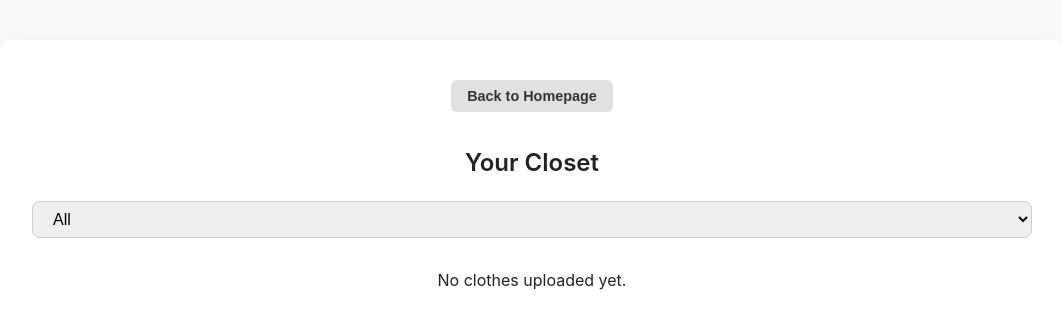
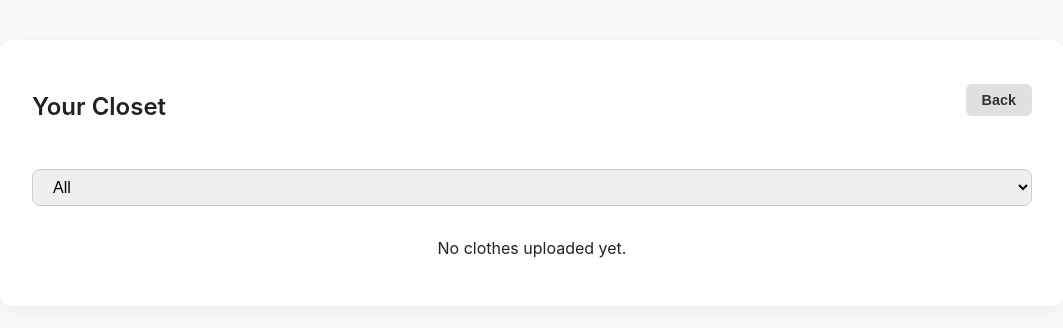
Before and after one commit to chamborgir/OutfitMaker, a React (Vite) app: page /inventory in a window 1280 px wide. Shown: the top 328 px of the page, without its empty margins (108-1171 px from the left). Built offline with nearby package versions, Linux system fonts and the light colour scheme.

Commit message:
initial-commit-v5

```diff
--- a/src/components/Inventory.jsx
+++ b/src/components/Inventory.jsx
@@ -61,14 +61,15 @@ const Inventory = () => {
 
     return (
         <div className="inventory-container">
-            <button
-                className="back-button"
-                onClick={() => navigate("/homepage")}
-            >
-                Back to Homepage
-            </button>
-
-            <h2>Your Closet</h2>
+            <div className="header-nav">
+                <h2>Your Closet</h2>
+                <button
+                    className="back-button"
+                    onClick={() => window.history.back()}
+                >
+                    Back
+                </button>
+            </div>
 
             <select value={filter} onChange={(e) => setFilter(e.target.value)}>
                 <option value="All">All</option>
```
